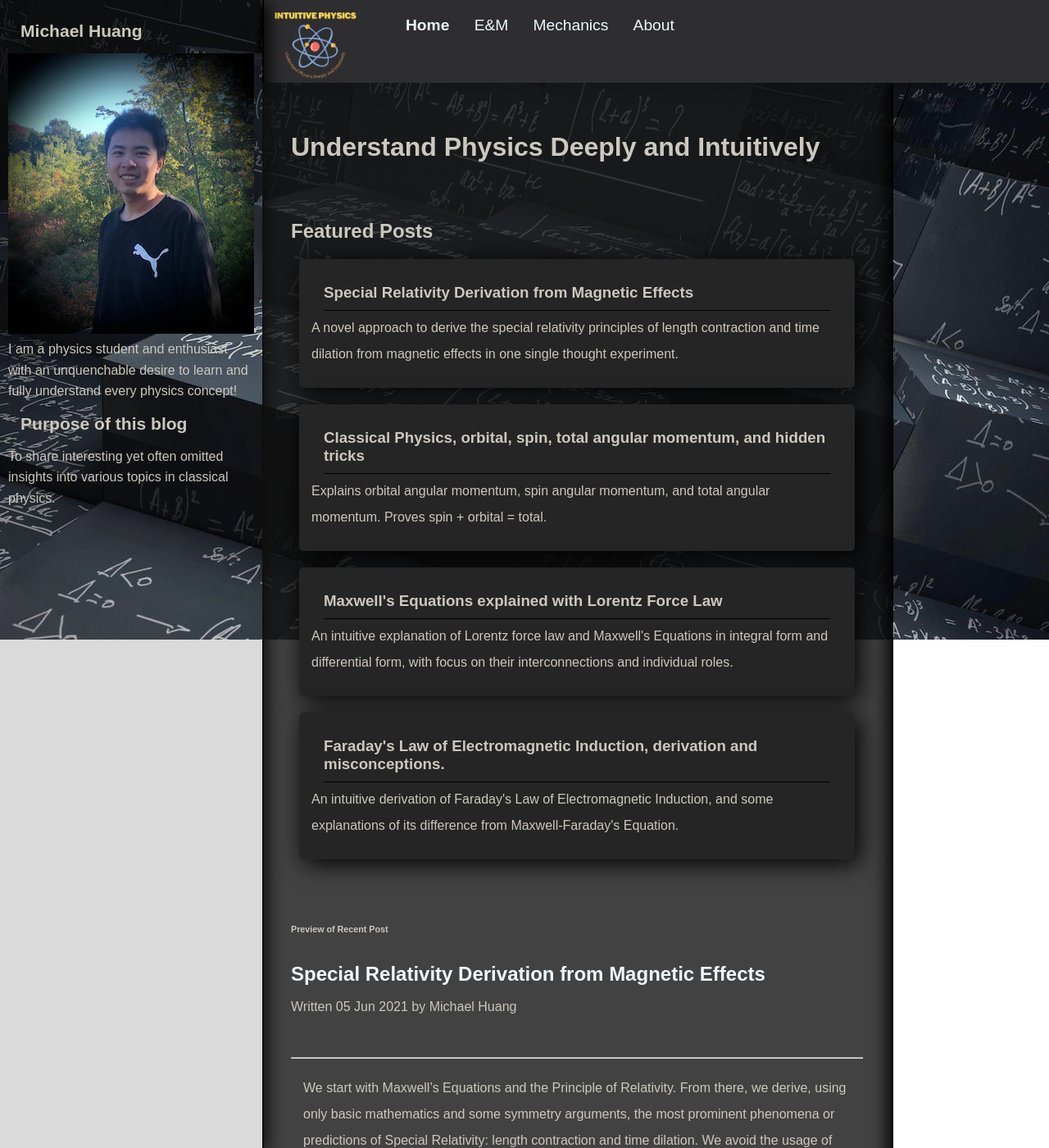
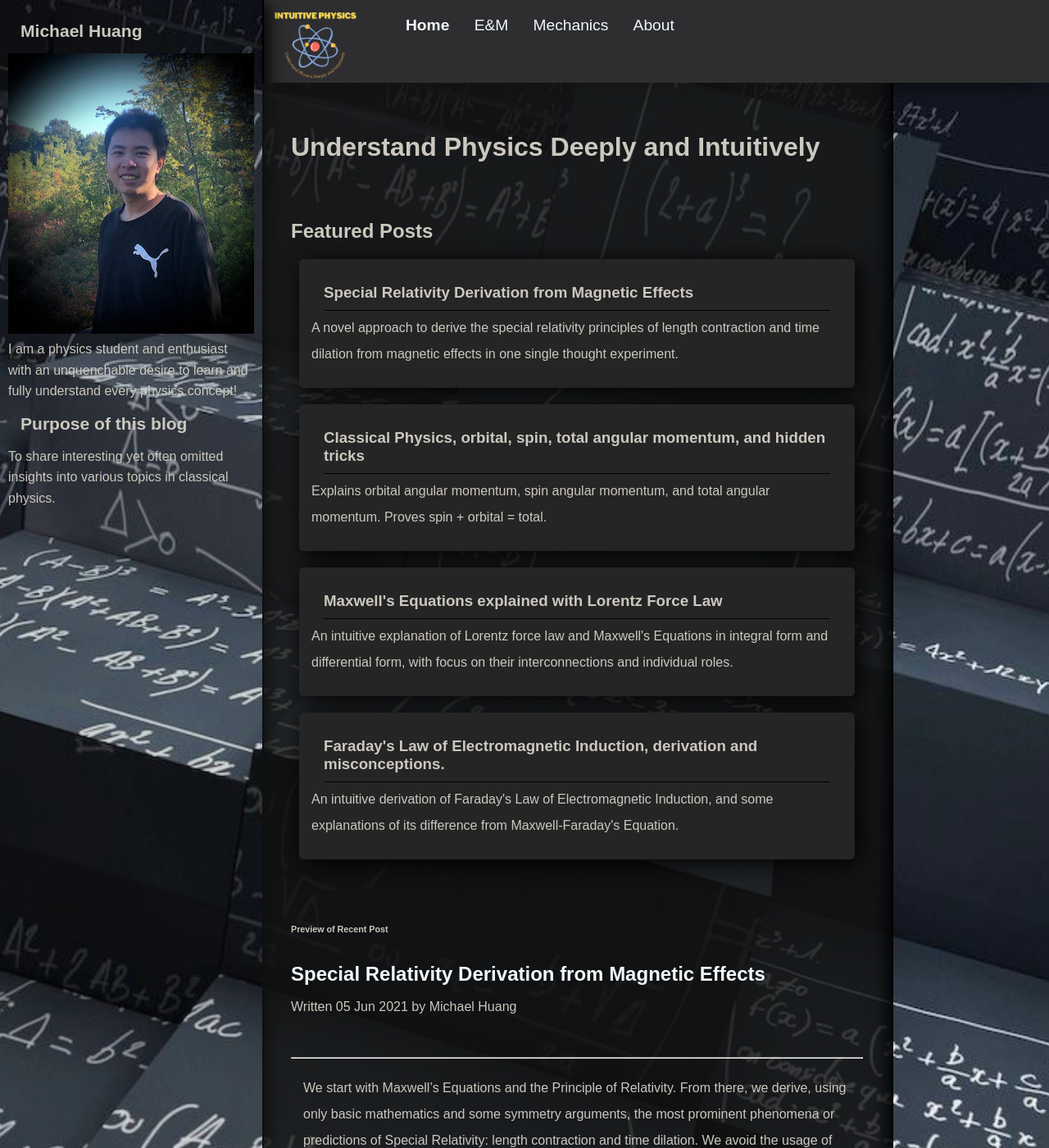
Before and after one commit to IntuitivePhysics/IntuitivePhysics, a Jekyll site: the page built from index.html, in a window 1280 px wide and 1400 px high. Shown: the whole window at 82% size. Built offline with Jekyll 4.4.1, drawn with Linux system fonts in a browser that asks for light colours; formulas are drawn with MathJax 3.

Commit message:
update bgimage

```diff
--- a/_sass/main.scss
+++ b/_sass/main.scss
@@ -17,10 +17,9 @@
 // }
 body .bgimage {
     position: fixed;
-    top: 0;
-    left: 0;
-    height: auto;
-    width: auto;
+    width: 100%;
+    height: 100%;
+    object-fit: cover;
     z-index: -1;
 }
 
```
